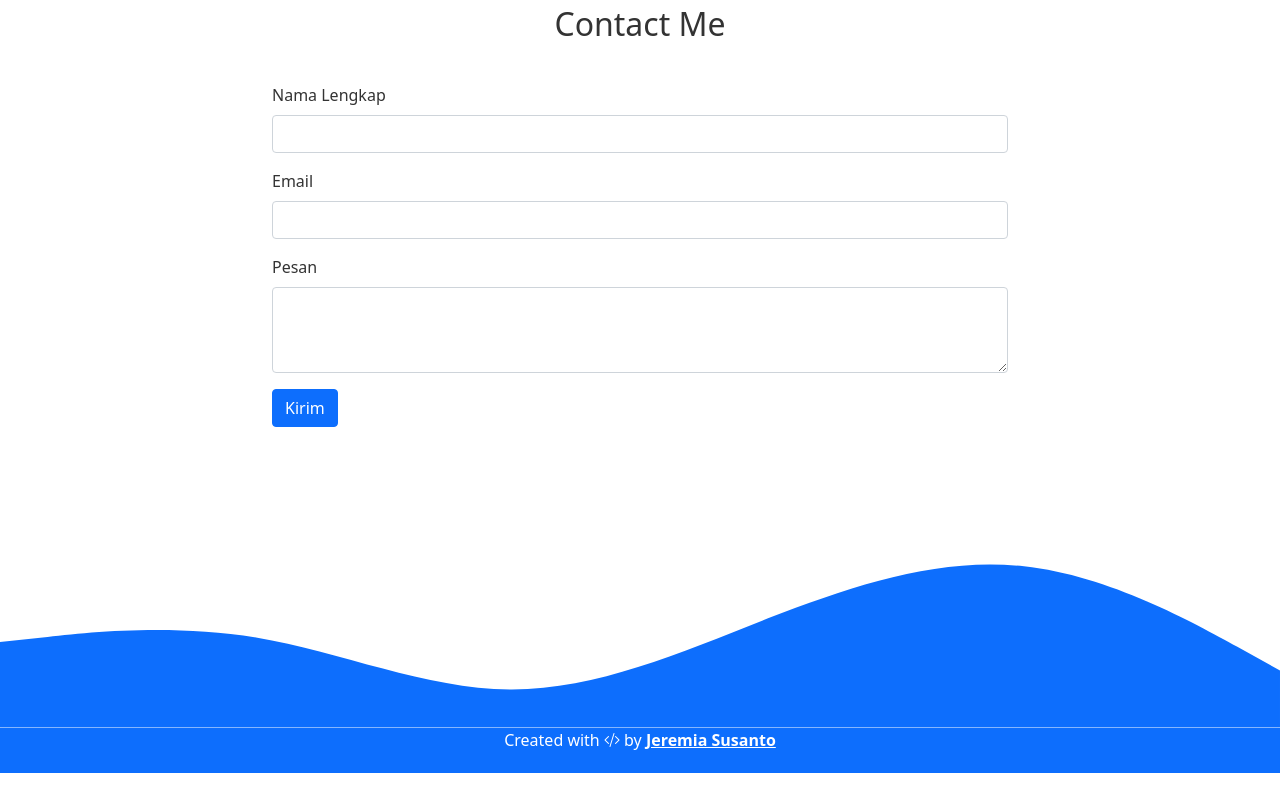
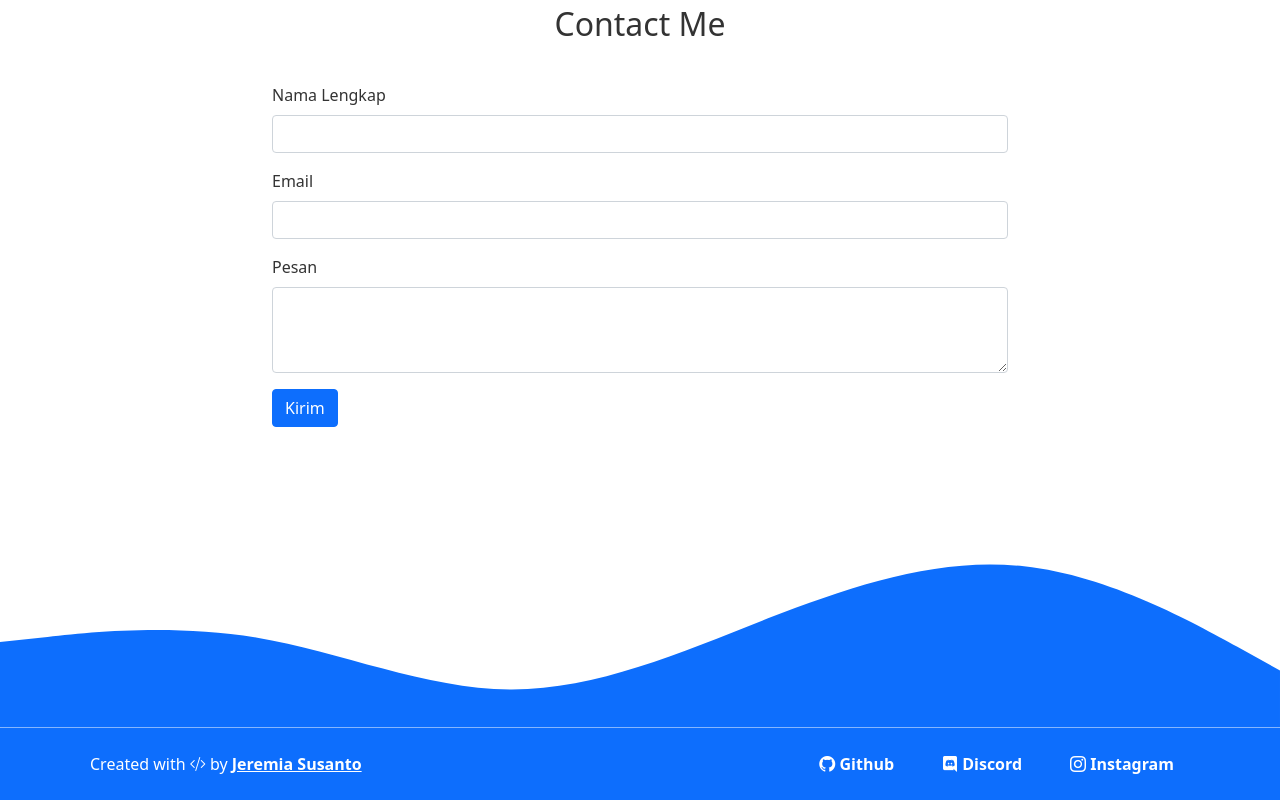
Before and after one commit to JeremiaSusanto/latihan.github.io, a plain HTML site: page index.html in a window 1280 px wide. Shown: the part 3510-4310 px from the top of the page. Before the commit the page ends 4283 px from the top, so only its background shows below. Drawn offline with nearby package versions, Linux system fonts and the light colour scheme.

Commit message:
nambahin footer

```diff
--- a/index.html
+++ b/index.html
@@ -268,6 +268,7 @@
           </div>
         </div>
       </div>
+
       <svg xmlns="http://www.w3.org/2000/svg" viewBox="0 0 1440 320">
         <path
           fill="var(--nav-color)"
@@ -278,8 +279,14 @@
     </section>
     <!-- contact end -->
 
-    <footer class="text-white text-center" style="padding-bottom: 5px">
-      <p>Created with <i class="bi bi-code-slash"></i> by <a class="text-white fw-bold" href="https:/instagram.com/jeremia_s_">Jeremia Susanto</a></p>
+    <footer class="text-white text-start">
+
+            <div class="container d-flex bd-highlight">
+        <div class="p-2 flex-grow-1 bd-highlight"></p>Created with <i class="bi bi-code-slash"></i> by <a class="text-white fw-bold" href="https:/instagram.com/jeremia_s_">Jeremia Susanto</a></p></div>
+        <a class="p-4 bd-highlight nav-link fw-bold" href="https://github.com/MiaKun"><i class="bi bi-github"></i>  Github</a>
+        <a class="p-4 bd-highlight nav-link fw-bold" href="https://discord.gg/jaNa7XSqSK"><i class="bi bi-discord"></i>  Discord</a>
+        <a class="p-4 bd-highlight nav-link fw-bold" href="https://instagram.com/jeremia_s_"><i class="bi bi-instagram"></i>  Instagram</a>
+      </div>
     </footer>
 
     <script src="https://cdn.jsdelivr.net/npm/bootstrap@5.0.0-beta3/dist/js/bootstrap.bundle.min.js" integrity="sha384-JEW9xMcG8R+pH31jmWH6WWP0WintQrMb4s7ZOdauHnUtxwoG2vI5DkLtS3qm9Ekf" crossorigin="anonymous"></script>
--- a/style.css
+++ b/style.css
@@ -89,6 +89,12 @@ section {
   display: none;
   width: 100%;
 }
+footer a {
+  color: white;
+}
+footer a:hover {
+  color: #333;
+}
 
 /* .slider {
   background-color: #ccc;
```
